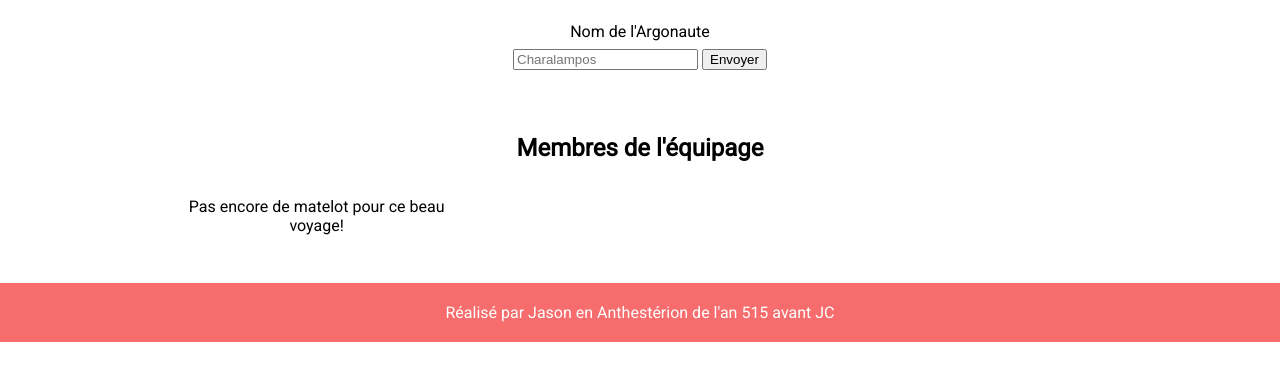
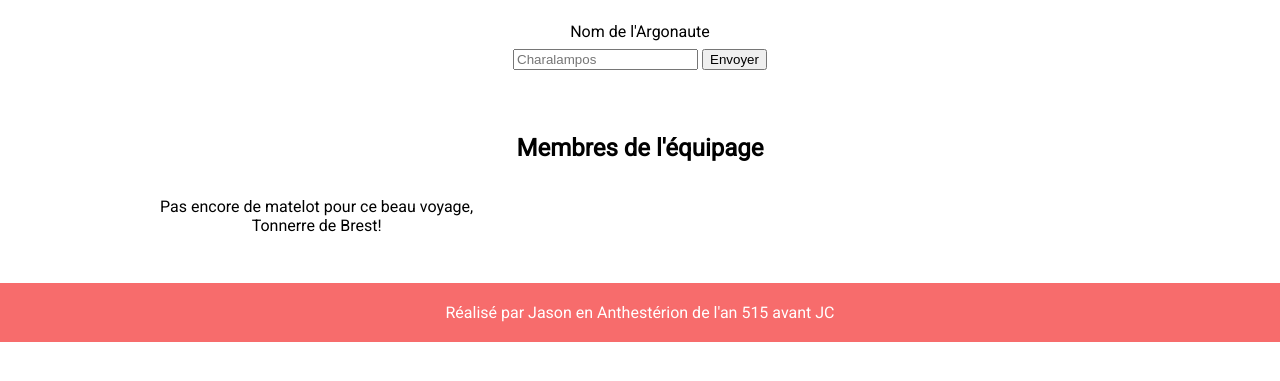
Before and after one commit to dthibaut1/wild-tech-challenge, a Django app: page / in a window 1280 px wide. Shown: the part 258-639 px from the top of the page. Run offline with Django 3.2, Linux system fonts and the light colour scheme; data that the repository does not hold is empty.

Commit message:
Commit after empty team's members

```diff
--- a/argonaute/templates/argonaute/homepage.html
+++ b/argonaute/templates/argonaute/homepage.html
@@ -35,7 +35,7 @@
         {% for member in members %}
             <div class="member-item">{{ member.name }}</div>
         {% empty %}
-            <p>Pas encore de matelot pour ce beau voyage!</p>
+            <p>Pas encore de matelot pour ce beau voyage, Tonnerre de Brest!</p>
         {% endfor %}
     </section>
 </main>
```
Also changed, not shown: db.sqlite3.
